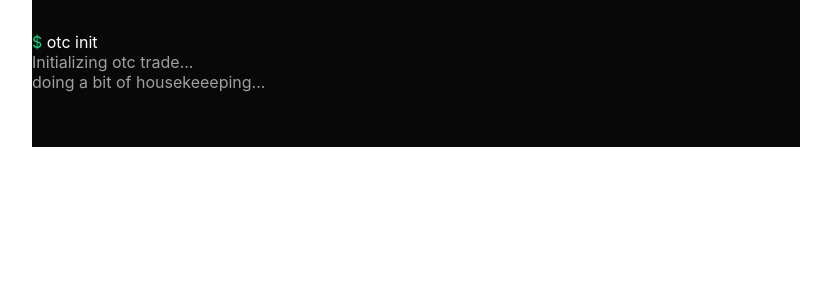
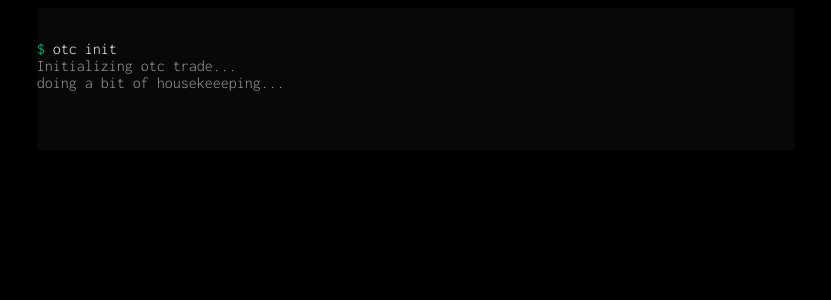
Before and after one commit to peartobear/swap.sh, a Next.js app: page / in a window 1280 px wide. Shown: the top 300 px of the page, without its empty margins (224-1055 px from the left). Built offline with nearby package versions, Linux system fonts and the light colour scheme.

Commit message:
feat/terminal-extracted

```diff
--- a/components/TerminalWrapper.tsx
+++ b/components/TerminalWrapper.tsx
@@ -47,14 +47,6 @@ export function TerminalWrapper({
   font-size: ${dfstyles.fontSizeS};
 `;
 
-const STWInit = css`
-  position: absolute;
-  width: ${dfstyles.game.terminalWidth};
-  right: 0;
-  top: 0;
-  padding: 1em;
-  font-size: ${dfstyles.game.terminalFontSize};
-`;
 
 
   const StyledTerminalWrapper = styled.div<{
@@ -74,7 +66,7 @@ const STWInit = css`
     background: ${dfstyles.colors.background};
     position: relative;
     ${(props) =>
-      props.initRender !== InitRenderState.NONE ? STWInit : STWNoInit};
+      STWNoInit};
     @media (max-width: 660px) {
       width: 100%;
       padding: 1.5em 2em;
--- a/pages/index.tsx
+++ b/pages/index.tsx
@@ -32,14 +32,14 @@ const LandingPage = () => {
 
   }
 
-  const advanceState = async () => {
-    if (initState == InitState.NONE) {
-      await advanceStateFromNone();
-    }
-  }
+  // const advanceState = async () => {
+  //   if (initState == InitState.NONE) {
+  //     await advanceStateFromNone();
+  //   }
+  // }
 
   useEffect(() => {
-    advanceState();
+    advanceStateFromNone();
 
     return () => {};
   }, []);
@@ -49,7 +49,7 @@ const LandingPage = () => {
         InitRenderState.NONE
       );
 
-    const [terminalEnabled, setTerminalEnabled] = useState(true);
+    const [terminalEnabled, setTerminalEnabled] = useState(false);
 
     if (process.browser) {
         return (
@@ -57,8 +57,7 @@ const LandingPage = () => {
         <Wrapper initRender={initRenderState} terminalEnabled={terminalEnabled}>
           <TerminalWrapper
           initRender={initRenderState}
-        terminalEnabled={terminalEnabled}
-      >
+          terminalEnabled={terminalEnabled}>
           <Terminal />
           </TerminalWrapper>
       </Wrapper>
--- a/styles/globals.css
+++ b/styles/globals.css
@@ -1,16 +1,27 @@
+@import url('https://fonts.googleapis.com/css2?family=Inconsolata:wght@300&display=swap');
+
 html,
+body,
+#root {
+  height: 100%;
+  background: black;
+}
+::-webkit-scrollbar {
+  width: 0px;
+  background: transparent;
+}
 body {
-  padding: 0;
-  margin: 0;
-  font-family: -apple-system, BlinkMacSystemFont, Segoe UI, Roboto, Oxygen,
-    Ubuntu, Cantarell, Fira Sans, Droid Sans, Helvetica Neue, sans-serif;
+  font-family: 'Inconsolata', monospace;
+  font-weight: 300;
 }
 
-a {
-  color: inherit;
-  text-decoration: none;
+/* Hide scrollbar for Chrome, Safari and Opera */
+*::-webkit-scrollbar {
+  display: none;
 }
 
+/* Hide scrollbar for IE, Edge and Firefox */
 * {
-  box-sizing: border-box;
+  -ms-overflow-style: none;  /* IE and Edge */
+  scrollbar-width: none;  /* Firefox */
 }
```
Lines whose indentation alone changed are shown as unchanged.
